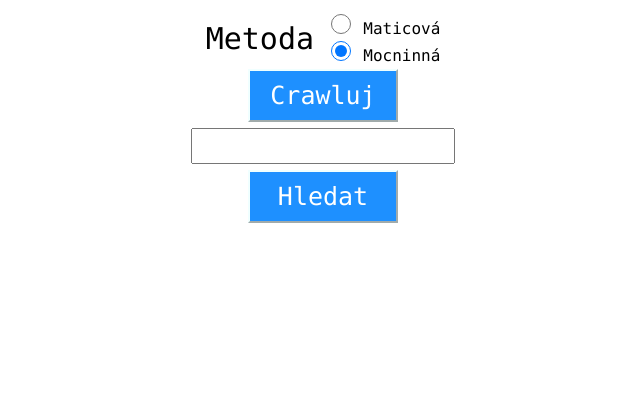
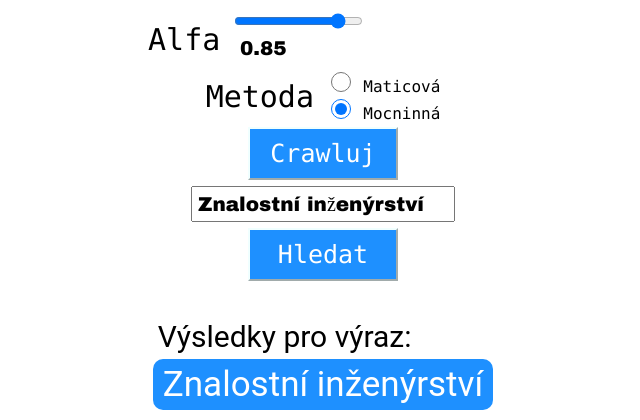
Before and after one commit to chododom/Hypertext-Search-Engine-Web-App-, a Django app: page /pagerank/ in a window 1280 px wide. Shown: the part 176-596 px from the top of the page, without its empty margins (317-957 px from the left). Run offline with Django 3.2, Linux system fonts and the light colour scheme; parts of the project's set-up code (start-up, migrations or seed data) failed here and were passed over.

Commit message:
Alpha setter added

```diff
--- a/hypertext_search_engine_web_app/PageRankApp/views.py
+++ b/hypertext_search_engine_web_app/PageRankApp/views.py
@@ -17,14 +17,25 @@ def search(request):
             main.METHOD = 'power'
         return main.METHOD
 
+    def get_search_expr(expr):
+        if expr != '':
+            main.SEARCH_WORD = expr
+        return main.SEARCH_WORD
+
+    def get_alpha(a):
+        if a != '':
+            main.ALPHA = a
+        return main.ALPHA
+
     if request.method == 'POST':
         searching_form = SearchForm(request.POST)
     else:
         searching_form = SearchForm()
 
-    searched_exp = request.POST.get('searched_exp', '')
+    searched_exp = get_search_expr(request.POST.get('searched_exp', ''))
     crawling = request.POST.get('crawling', '')
     pagerank_method = get_method(request.POST.get('pagerank_method', ''))
+    alpha = get_alpha(request.POST.get('alpha', ''))
 
     if crawling == '1':
         tmp = main.CRAWL
@@ -33,6 +44,7 @@ def search(request):
         main.CRAWL = tmp
     pages = []
     return render(request, "search.html", {'pages': pages,
+                                           'alpha': alpha,
                                            'searching_form': searching_form,
                                            'searched_exp': searched_exp,
                                            'pagerank_method': pagerank_method})
--- a/hypertext_search_engine_web_app/templates/search.html
+++ b/hypertext_search_engine_web_app/templates/search.html
@@ -135,8 +135,16 @@
         }
 
     </style>
+    <script type="text/javascript">
+        function init() {
+            document.getElementById('id_searched_exp').setAttribute('value', "{{ searched_exp }}");
+        }
+        function updateTextInput(val) {
+            document.getElementById('range-alpha').value = val;
+        }
+    </script>
 </head>
-<body>
+<body onload="init()">
 <header class="flex-container">
     <div class="h_pr">PageRank</div>
     <div class="h_conj">by</div>
@@ -147,6 +155,14 @@
 <section class="search-form flex-container">
     <form method="post">
         <table>
+            <tr>
+                <td class="radio_label">Alfa</td>
+                <td class="radio_buttons">
+                    <input type="range" name="alpha" min="0" max="1" step="0.05" value="{{ alpha }}"
+                           onchange="updateTextInput(this.value);" onmouseout="this.form.submit()">
+                    <input type="text" id="range-alpha" value="{{ alpha }}" style="border: none;">
+                </td>
+            </tr>
             <tr>
                 <td class="radio_label">Metoda</td>
                 <td class="radio_buttons">
```
Also changed, not shown: hypertext_search_engine_web_app/db.sqlite3 (added).
